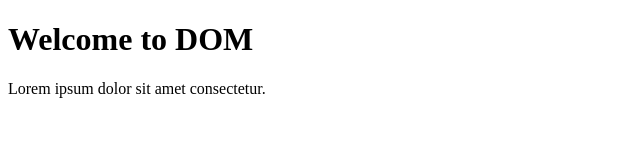
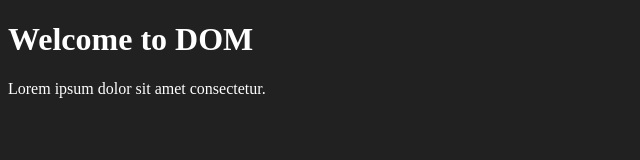
Before and after one commit to HitenSharma7/Javascript, a plain HTML site: page 06_dom/one.html in a window 1280 px wide. Shown: the whole page, without its empty margins (0-640 px from the left). Drawn offline with Linux system fonts and the light colour scheme.

Commit message:
container config done

```diff
--- a/06_dom/one.html
+++ b/06_dom/one.html
@@ -7,10 +7,18 @@
     <meta charset="UTF-8">
 
     <title>DOM Learning</title>
+
+    <style>
+     .bg-black{
+        background-color: #212121;
+        color:#fff;
+       }
+      </style>
 </head>
-<body>
-    <div class="=bg-black">
-    <h1>Welcome to DOM </h1>
+
+<body class="bg-black">
+    <div>
+    <h1 id="tit" class="heading">Welcome to DOM </h1>
     <p>Lorem ipsum dolor sit amet consectetur.</p>
     </div>
 </body>
```
